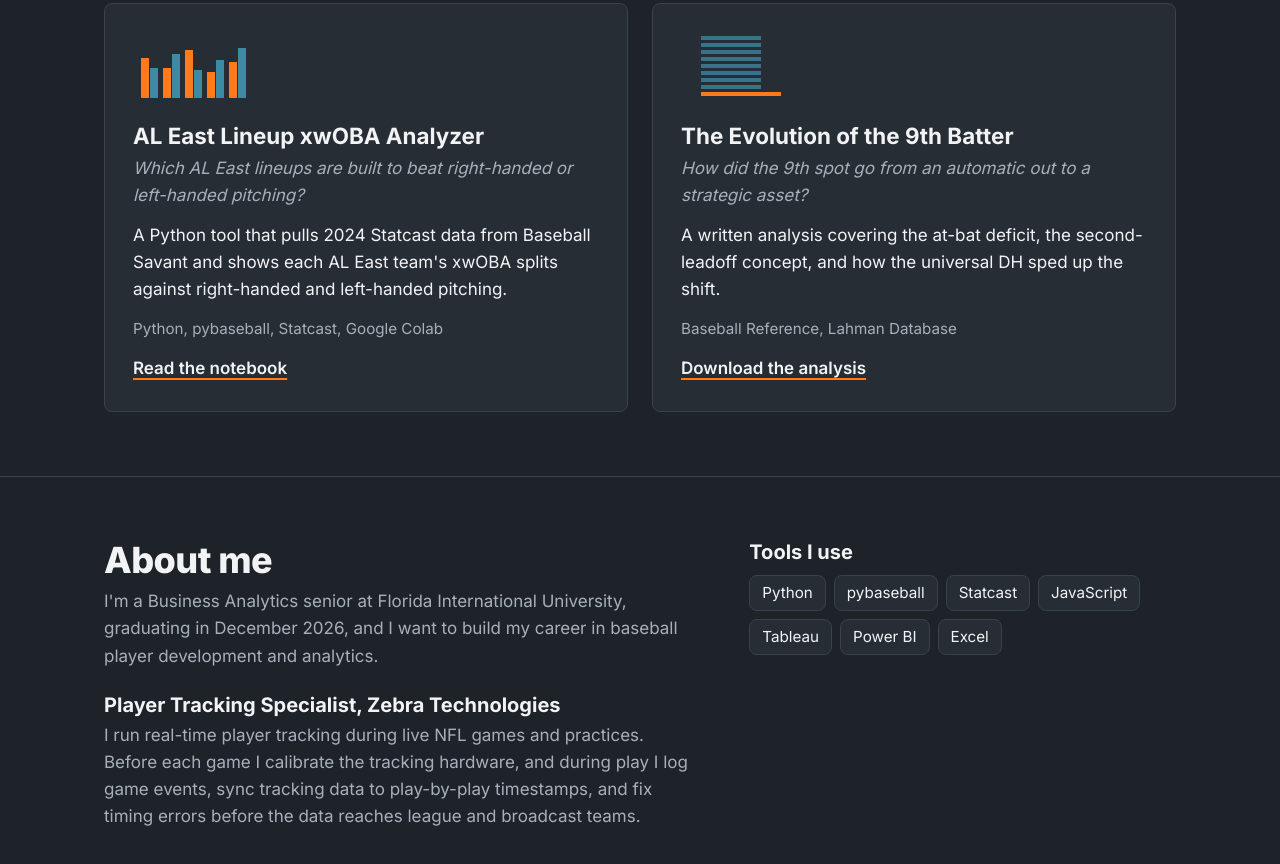
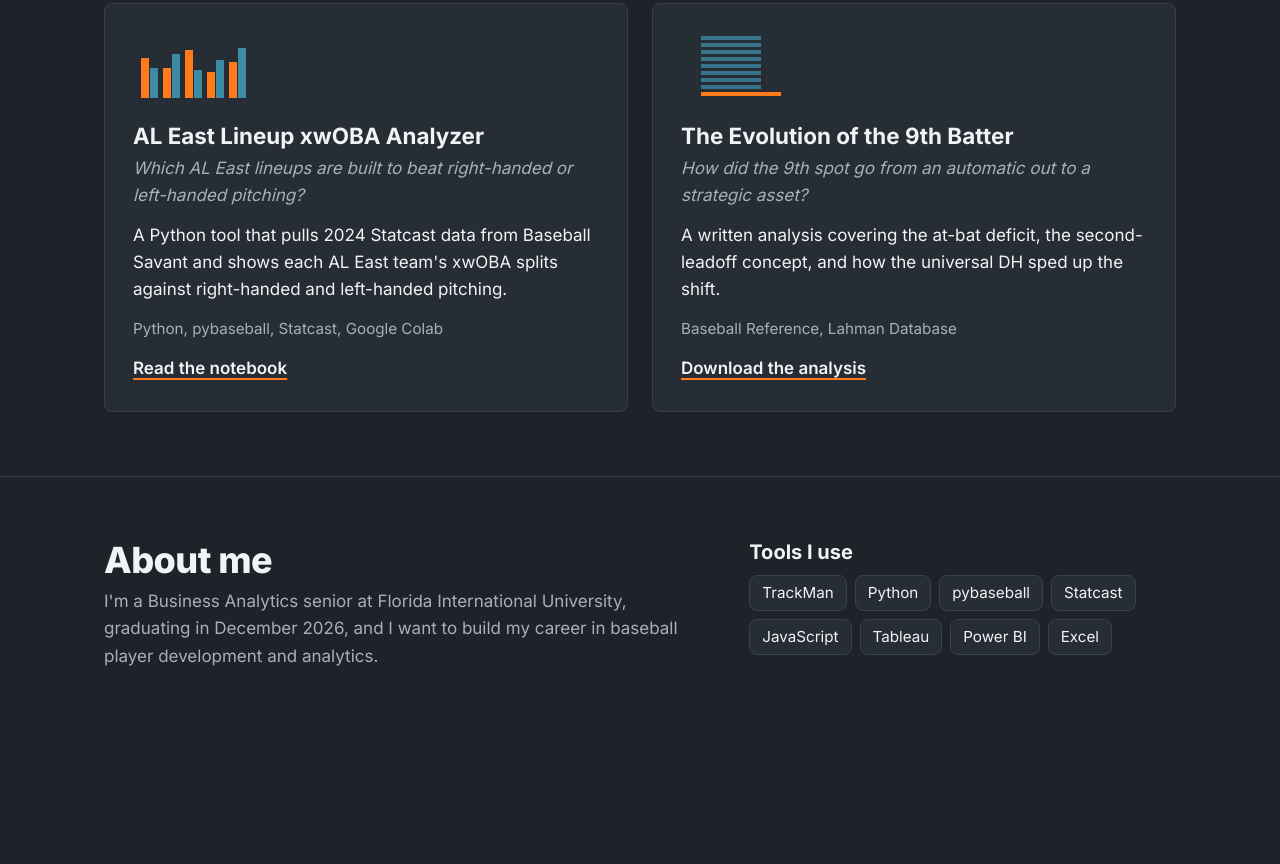
Before and after one commit to dijorgis11/Baseball-analytics-portfolio, a plain HTML site: page index.html in a window 1280 px wide. Shown: the part 1662-2526 px from the top of the page. After the commit the page ends 2396 px from the top, so only its background shows below. Drawn offline with Linux system fonts and the light colour scheme.

Commit message:
Add TrackMan to tools, remove Zebra paragraph from About
Co-Authored-By: Claude Opus 5.5 <noreply@anthropic.com>
Claude-Session: https://claude.ai/code/session_01Qp8NzaK7KvJv2rpmqxkAre

```diff
--- a/index.html
+++ b/index.html
@@ -201,13 +201,11 @@
       <div>
         <h2>About me</h2>
         <p>I'm a Business Analytics senior at Florida International University, graduating in December 2026, and I want to build my career in baseball player development and analytics.</p>
-        <h3>Player Tracking Specialist, Zebra Technologies</h3>
-        <p>I run real-time player tracking during live NFL games and practices. Before each game I calibrate the tracking hardware, and during play I log game events, sync tracking data to play-by-play timestamps, and fix timing errors before the data reaches league and broadcast teams.</p>
       </div>
       <div>
         <h3 class="skills-h">Tools I use</h3>
         <ul class="skills">
-          <li>Python</li><li>pybaseball</li><li>Statcast</li><li>JavaScript</li><li>Tableau</li><li>Power BI</li><li>Excel</li>
+          <li>TrackMan</li><li>Python</li><li>pybaseball</li><li>Statcast</li><li>JavaScript</li><li>Tableau</li><li>Power BI</li><li>Excel</li>
         </ul>
       </div>
     </div>
```
